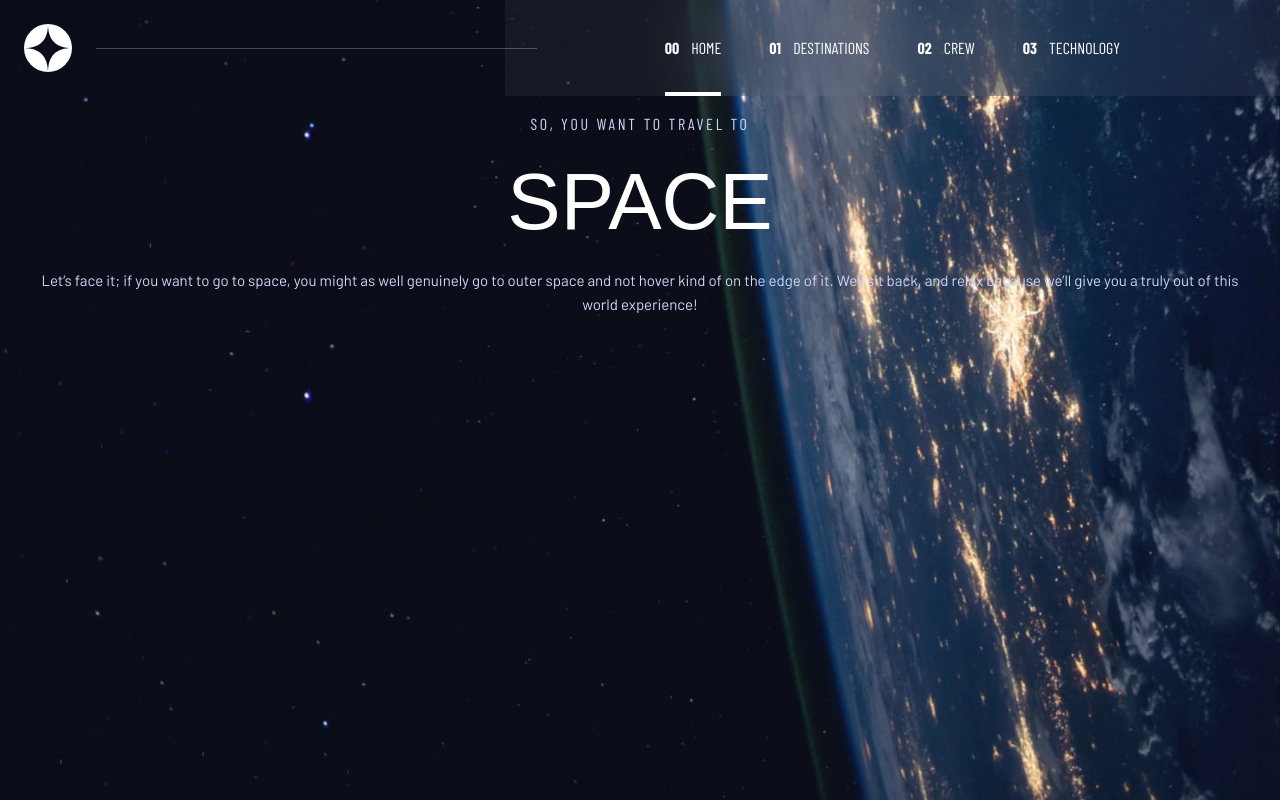
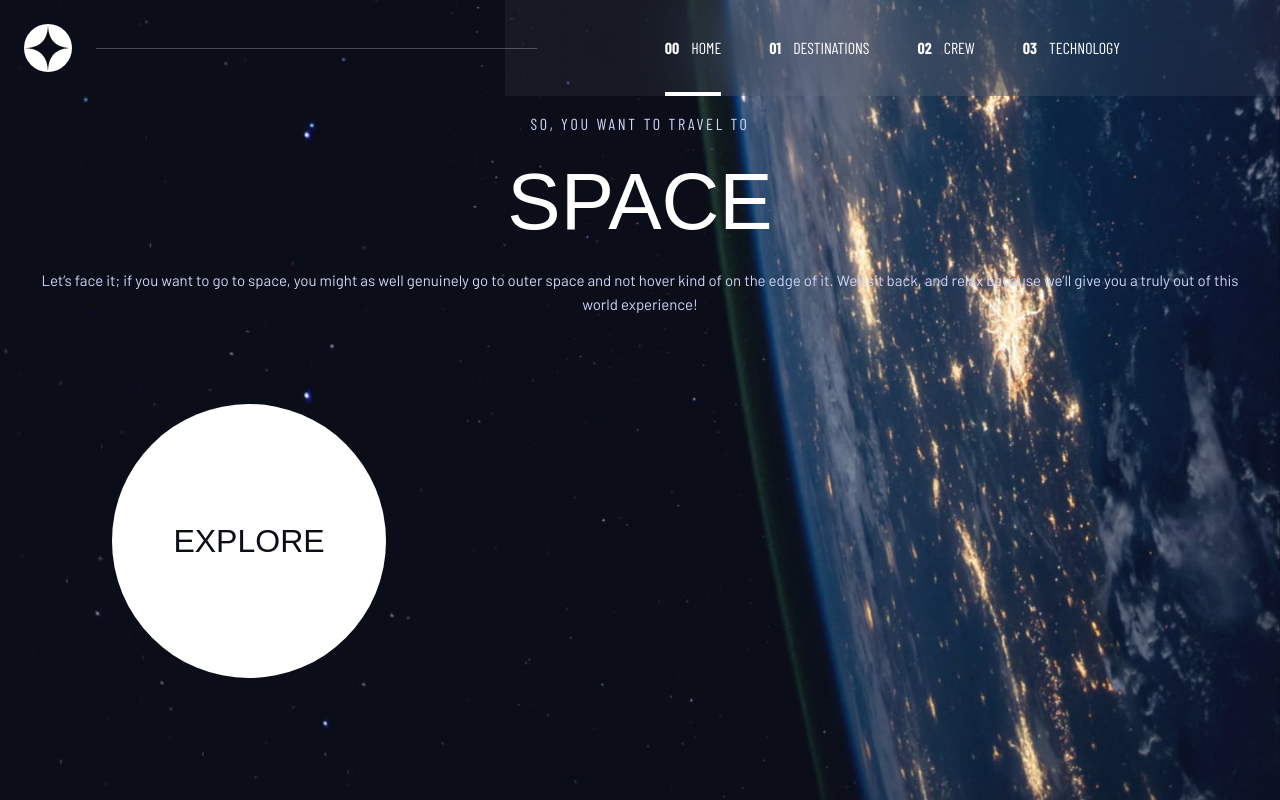
Before and after one commit to lolelu/space_tourism, a Next.js app: page / in a window 1280 px wide. Built offline with nearby package versions, Linux system fonts and the light colour scheme; a web font is replaced by a local one.

Commit message:
Button for home page

```diff
--- a/pages/index.tsx
+++ b/pages/index.tsx
@@ -34,6 +34,28 @@ export default function Home() {
             world experience!
           </p>
         </div>
+        {/*[28.125rem]*/}
+        <div
+          className={
+            'group flex h-48 w-48  items-center  justify-center rounded-full md:h-[22rem] md:w-[22rem]  lg:h-[28.125rem] lg:w-[28.125rem]'
+          }
+        >
+          <div
+            className={
+              'flex h-36 w-36 cursor-pointer items-center justify-center rounded-full bg-tertiary bg-opacity-10 transition-all duration-500 ease-in-out hover:h-48 hover:w-48 md:h-[15rem] md:w-[15rem] md:hover:h-[22rem] md:hover:w-[22rem] lg:h-[17.125rem] lg:w-[17.125rem] lg:hover:h-[28.125rem] lg:hover:w-[28.125rem] '
+            }
+          >
+            <div
+              className={
+                'flex h-36 w-36 items-center justify-center rounded-full bg-tertiary md:h-[15rem] md:w-[15rem] lg:h-[17.125rem] lg:w-[17.125rem]'
+              }
+            >
+              <h3 className={'font-serif text-lg text-primary lg:text-[2rem]'}>
+                EXPLORE
+              </h3>
+            </div>
+          </div>
+        </div>
       </Layout>
     </>
   )
--- a/tailwind.config.js
+++ b/tailwind.config.js
@@ -26,6 +26,11 @@ module.exports = {
       letterSpacing: {
         subtitle: '0.16875em',
       },
+
+      transitionProperty: {
+        height: 'height',
+        width: 'width',
+      },
     },
   },
   plugins: [],
```
